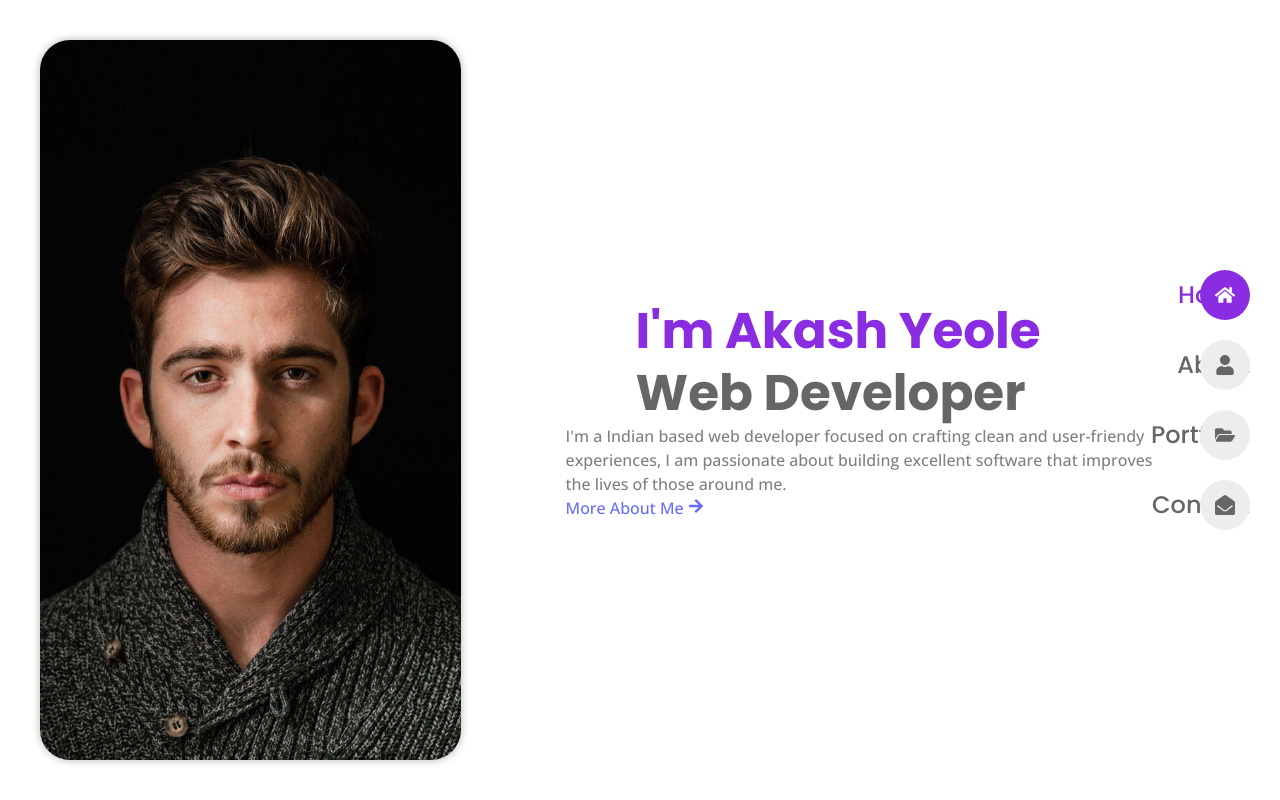
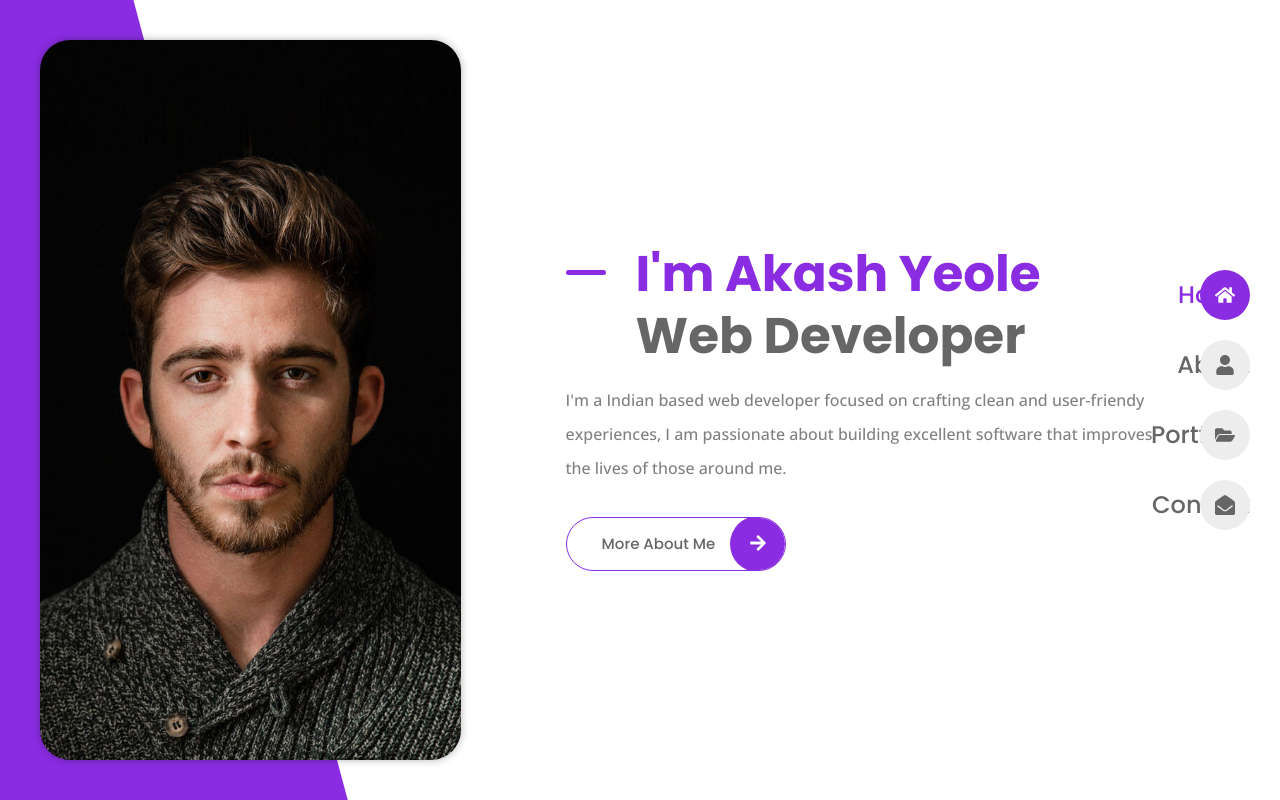
Before and after one commit to akashyeole/akashyeole.live, a React (Vite) app: page / in a window 1280 px wide. Built offline with nearby package versions, Linux system fonts and the light colour scheme; a web font is replaced by a local one.

Commit message:
home page completed

```diff
--- a/src/App.css
+++ b/src/App.css
@@ -93,3 +93,48 @@
 .section {
     padding-block: 70px;
 }
+
+.button {
+    display: inline-block;
+    color: var(--title-color);
+    border: 1px solid var(--first-color);
+    padding: 15px 70px 15px 35px;
+    border-radius: 35px;
+    font-family: var(--second-font);
+    font-size: var(--small-font-size);
+    font-weight: var(--weight-500);
+    position: relative;
+    overflow: hidden;
+    transition: all 0.25s ease-in-out;
+}
+
+.button:hover {
+    color: var(--text-white);
+}
+
+.button::before {
+    content: '';
+    position: absolute;
+    inset: 0;
+    background-color: var(--first-color);
+    transform: translateX(100%);
+    z-index: -1;
+    transition: all 0.3s ease-out;
+}
+
+.button:hover::before {
+    transform: translateX(0);
+}
+
+.button__icon {
+    background-color: var(--first-color);
+    position: absolute;
+    inset-block: -2px;
+    right: 0;
+    width: 55px;
+    border-radius: 50%;
+    color: var(--text-white);
+    font-size: var(--large-font-size);
+    text-align: center;
+    line-height: 60px;
+}
--- a/src/pages/home/Home.jsx
+++ b/src/pages/home/Home.jsx
@@ -26,6 +26,8 @@
           </Link>
         </div>
       </div>
+
+      <div className="color__block"></div>
     </section>
   )
 }
--- a/src/pages/home/home.css
+++ b/src/pages/home/home.css
@@ -10,6 +10,7 @@
     object-fit: cover;
     border-radius: 30px;
     box-shadow: 0 0 8px hsla(0, 0%, 0%, 0.3);
+    z-index: 1;
 }
 
 .home__data {
@@ -35,7 +36,22 @@
     left: 0;
     top: 22%;
     width: 40px;
-    height: 5p;
+    height: 5px;
     border-radius: 10px;
     background-color: var(--first-color);
 }
+
+.home__description {
+    line-height: 2.125;
+    margin-block: 16px 32px;
+}
+
+.color__block {
+    position: fixed;
+    height: 200%;
+    width: 100%;
+    background-color: var(--first-color);
+    top: -50%;
+    left: -83%;
+    transform: rotate(-15deg);
+}
```
